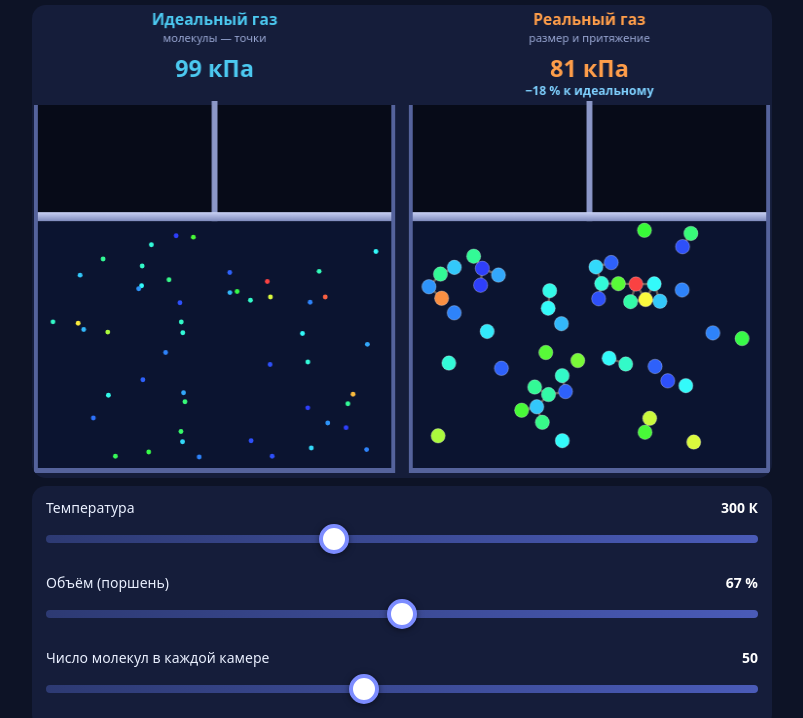
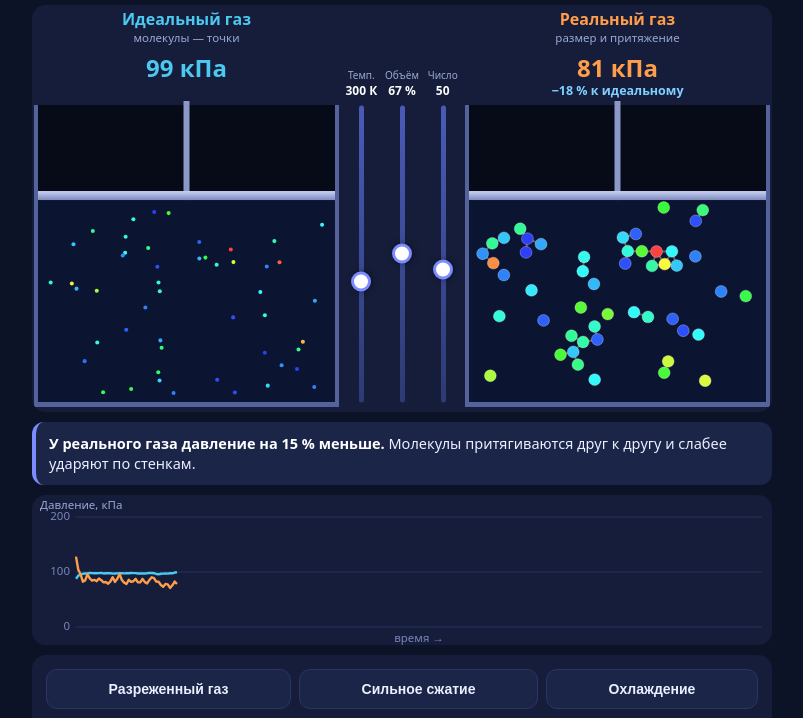
Before and after one commit to muradx055/sim, a plain HTML site: page real-vs-ideal-gas.html in a window 1280 px wide. Shown: the part 41-759 px from the top of the page, without its empty margins (238-1041 px from the left). Drawn offline with Linux system fonts and the light colour scheme.

Commit message:
Идеальный и реальный газ: ползунки вертикально между камерами
Co-Authored-By: Claude Sonnet 5.5 <noreply@anthropic.com>
Claude-Session: https://claude.ai/code/session_01CS88MosHuR1jrDuatY2qBZ

```diff
--- a/real-vs-ideal-gas.html
+++ b/real-vs-ideal-gas.html
@@ -38,6 +38,19 @@
   .sw input{width:22px;height:22px;accent-color:var(--real)}
   .legend{display:flex;gap:14px;flex-wrap:wrap;margin:8px 4px 0;font-size:12.5px;color:var(--muted)}
   .legend i{display:inline-block;width:11px;height:11px;border-radius:50%;margin-right:5px;vertical-align:-1px}
+  .stage{position:relative}
+  #vctl{position:absolute;top:0;display:flex;justify-content:space-around;pointer-events:none}
+  .vc{flex:1;display:flex;flex-direction:column;align-items:center;pointer-events:auto}
+  .vc .top{display:flex;flex-direction:column;align-items:center;justify-content:flex-end;padding-bottom:6px;text-align:center}
+  .vc .lab{font-size:10px;color:var(--muted);white-space:nowrap}
+  .vc b{font-size:12px;color:#fff;white-space:nowrap;font-variant-numeric:tabular-nums}
+  .vbox{position:relative;width:100%}
+  input.vr{position:absolute;left:50%;top:50%;height:34px;margin:0;transform:translate(-50%,-50%) rotate(-90deg);touch-action:none}
+  input.vr{height:24px}
+  input.vr::-webkit-slider-runnable-track{height:5px}
+  input.vr::-moz-range-track{height:5px}
+  input.vr::-webkit-slider-thumb{width:20px;height:20px;margin-top:-7.5px;border-width:3px}
+  input.vr::-moz-range-thumb{width:14px;height:14px;border-width:3px}
   .hint{margin:10px 4px 0;font-size:12.5px;color:var(--muted);line-height:1.4}
 </style>
 </head>
@@ -45,15 +58,16 @@
 <div class="wrap">
   <h1>Идеальный и реальный газ</h1>
 
-  <canvas id="scene"></canvas>
-
-  <div class="panel" style="margin-top:8px">
-    <div class="ctl"><label>Температура <b id="vT"></b></label>
-      <input type="range" id="sT" min="100" max="600" step="5" value="300"></div>
-    <div class="ctl"><label>Объём (поршень) <b id="vV"></b></label>
-      <input type="range" id="sV" min="8" max="24" step="0.25" value="16"></div>
-    <div class="ctl"><label>Число молекул в каждой камере <b id="vN"></b></label>
-      <input type="range" id="sN" min="10" max="100" step="1" value="50"></div>
+  <div class="stage">
+    <canvas id="scene"></canvas>
+    <div id="vctl">
+      <div class="vc"><div class="top"><span class="lab">Темп.</span><b id="vT"></b></div>
+        <div class="vbox"><input class="vr" type="range" id="sT" min="100" max="600" step="5" value="300" aria-label="Температура"></div></div>
+      <div class="vc"><div class="top"><span class="lab">Объём</span><b id="vV"></b></div>
+        <div class="vbox"><input class="vr" type="range" id="sV" min="8" max="24" step="0.25" value="16" aria-label="Объём"></div></div>
+      <div class="vc"><div class="top"><span class="lab">Число</span><b id="vN"></b></div>
+        <div class="vbox"><input class="vr" type="range" id="sN" min="10" max="100" step="1" value="50" aria-label="Число молекул"></div></div>
+    </div>
   </div>
 
   <div id="msg"></div>
@@ -242,10 +256,14 @@ var pmax=800, hist=[];
 function layout(){
   dpr=Math.min(window.devicePixelRatio||1,3);
   cssW=scene.parentNode.clientWidth;
-  var gap=10, colW=(cssW-gap)/2, padX=6, cw=colW-2*padX, s=cw/(W+1);
+  var sw=cssW<520?34:36, gap=3*sw+14, colW=(cssW-gap)/2, padX=6, cw=colW-2*padX, s=cw/(W+1);
   var r=0;
   var titleH=46, readH=54, chTop=titleH+readH, chH=(LMAX+1)*s, H=chTop+chH+10;
   L1={gap:gap,colW:colW,padX:padX,cw:cw,s:s,r:r,titleH:titleH,readH:readH,chTop:chTop,chH:chH,H:H};
+  var vc=document.getElementById('vctl'); vc.style.left=colW+'px'; vc.style.width=gap+'px'; vc.style.height=H+'px';
+  [].forEach.call(document.querySelectorAll('.vc .top'),function(e){ e.style.height=chTop+'px'; });
+  [].forEach.call(document.querySelectorAll('.vbox'),function(e){ e.style.height=chH+'px'; });
+  [].forEach.call(document.querySelectorAll('input.vr'),function(e){ e.style.width=chH+'px'; });
   scene.style.height=H+'px'; scene.width=Math.round(cssW*dpr); scene.height=Math.round(H*dpr);
   var ch=150; chart.style.height=ch+'px'; chart.width=Math.round(cssW*dpr); chart.height=Math.round(ch*dpr);
 }
```
